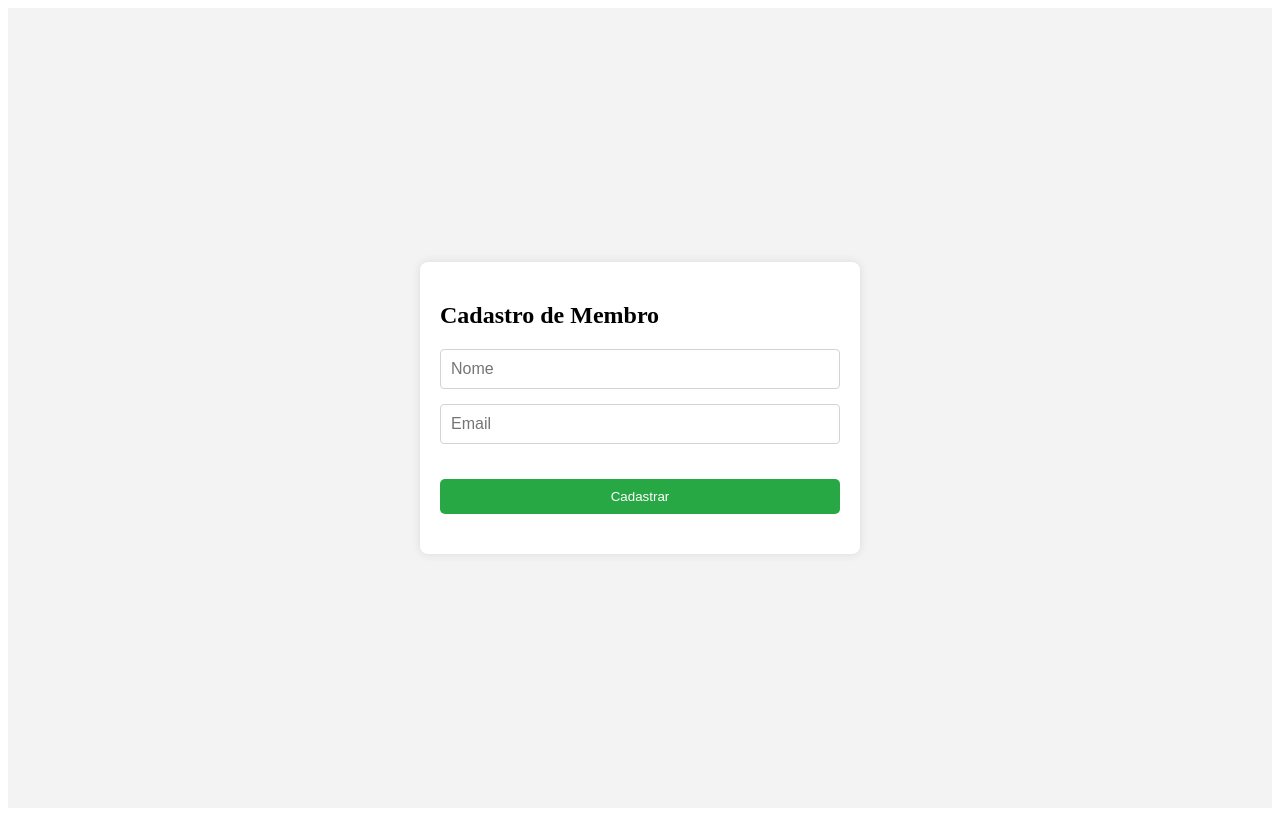
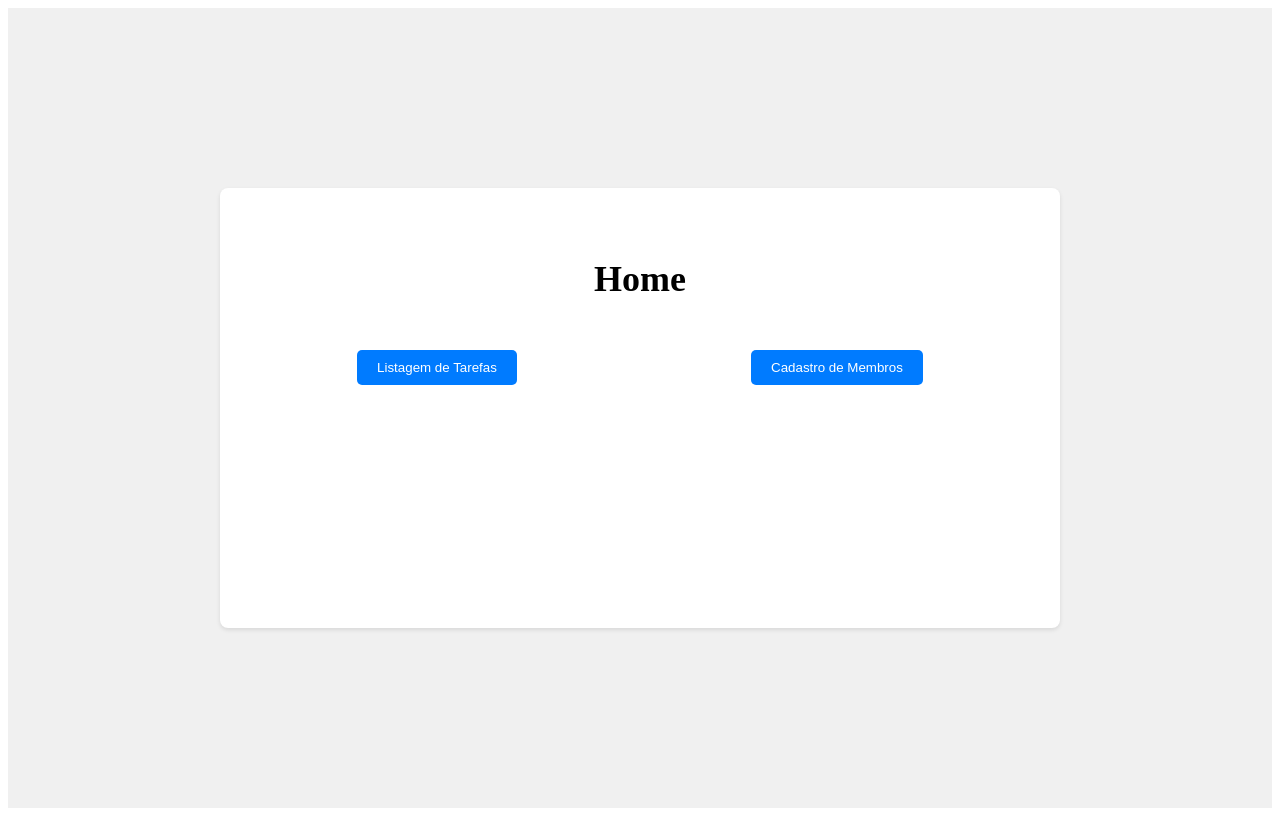
Before and after one commit to lvasconcelos20/testt, a Next.js app in the folder client/: page / in a window 1280 px wide. Built offline with nearby package versions, Linux system fonts and the light colour scheme.

Commit message:
update tela home

```diff
--- a/client/src/pages/index.jsx
+++ b/client/src/pages/index.jsx
@@ -1,12 +1,10 @@
 import React from 'react';
-import CadastroTarefa from './cadastroTarefas';
-import UpdateTarefa from './editTarefa';
-import ListTarefas from './listagemTarefas';
-import CadastroMembro from './cadastro-membro';
+
+import Home from './telaHome';
 
 function App() {
   return (
-    <CadastroMembro/>
+    <Home/>
 
   );
 }
--- a/client/src/pages/listagemTarefas/index.jsx
+++ b/client/src/pages/listagemTarefas/index.jsx
@@ -1,8 +1,7 @@
 import React, { useState, useEffect } from 'react';
 import api from '../../services/api';
-import { Container, Form, Input, TaskList, TaskItem, Page, Loading, NoResults, TaskDetails, EditButton, DeleteButton, Button } from './style';
+import { Container, Form, Input, Button, TaskList, TaskItem, Page, Loading, NoResults, TaskDetails, EditButton, DeleteButton } from './style';
 import { useRouter } from 'next/router';
-
 const ListTarefas = () => {
   const [tasks, setTasks] = useState([]);
   const [email, setEmail] = useState('');
@@ -11,15 +10,13 @@ const ListTarefas = () => {
   const [selectedTask, setSelectedTask] = useState(null); // Estado para armazenar a tarefa selecionada
   const [editMode, setEditMode] = useState(false); // Estado para controle do modo de edição
 
-  const router = useRouter();
-
   useEffect(() => {
-    if (email) {
     listarTarefas(); // Executa a busca assim que o email mudar
-    }
   }, [email]);
 
   const listarTarefas = async () => {
+    if (!email) return;
+
     setIsLoading(true);
 
     try {
@@ -40,14 +37,14 @@ const ListTarefas = () => {
   const handleTaskClick = (task) => {
     setSelectedTask(task);
   };
-
+  const router = useRouter();
   const handleNextEdit = () => {
     router.push('../editTarefa');
   };
+  const handleNextCadastro = () =>{
+    router.push('../cadastroTarefas')
+  }
 
-  const handleNextCadastro = () => {
-    router.push('../cadastroTarefas');
-  };
 
   const handleDeleteButtonClick = async (taskId) => {
     try {
@@ -96,13 +93,13 @@ const ListTarefas = () => {
                 <TaskItem
                   key={index}
                   onClick={() => handleTaskClick(tarefa)}
-                  className={selectedTask?.id === tarefa.id ? 'selected' : ''}
                 >
                   Nome: {tarefa.name}, Prioridade: {tarefa.prioridade}, Finalizada: {tarefa.finalizada ? 'Sim' : 'Não'}
                   {selectedTask?.id === tarefa.id && (
-                    <TaskDetails>
+                    <TaskDetails onClick={handleNextEdit}>
                       <h3>Descrição:</h3>
                       <p>{tarefa.descricao}</p>
+                      {editMode && (
                         <div>
                           <label>
                             Finalizada:
@@ -112,15 +109,16 @@ const ListTarefas = () => {
                               onChange={(e) => handleUpdateFinalizada(tarefa.id, e.target.checked)}
                             />
                           </label>
-                        <EditButton onClick={handleNextEdit}>Editar Tarefa</EditButton>
+                          <EditButton onClick={() => setEditMode(false)}>Cancelar Edição</EditButton>
                           <DeleteButton onClick={() => handleDeleteButtonClick(tarefa.id)}>Excluir Tarefa</DeleteButton>
                         </div>
+                      )}
                     </TaskDetails>
                   )}
                 </TaskItem>
               ))}
             </TaskList>
-            <Button onClick={handleNextCadastro}>Criar Nova Tarefa</Button>
+            <Button onClick={handleNextCadastro} >Criar Nova Tarefa</Button>
           </>
         )}
       </Container>
--- a/client/src/pages/telaHome/index.jsx
+++ b/client/src/pages/telaHome/index.jsx
@@ -0,0 +1,31 @@
+
+import React from 'react';
+import { Container, Menu, Button, Page, Tittle } from './style';
+import { useRouter } from 'next/router';
+
+const Home = () => {
+    const router = useRouter();
+
+    const handleNavigateToTarefas = () => {
+        router.push('../listagemTarefas');
+    };
+
+    const handleNavigateToCadastroMembros = () => {
+        router.push('../cadastro-membro');
+    };
+
+    return (
+        <Page>
+            <Container>
+                <Tittle> <h2>Home</h2></Tittle>
+
+                <Menu>
+                    <Button onClick={handleNavigateToTarefas}>Listagem de Tarefas</Button>
+                    <Button onClick={handleNavigateToCadastroMembros}>Cadastro de Membros</Button>
+                </Menu>
+            </Container>
+        </Page>
+    );
+};
+
+export default Home;
--- a/client/src/pages/telaHome/style.js
+++ b/client/src/pages/telaHome/style.js
@@ -0,0 +1,47 @@
+
+import styled from 'styled-components';
+
+export const Page = styled.div`
+    display: flex;
+    justify-content: center;
+    align-items: center;
+    height: 100vh;
+    background-color: #f0f0f0;
+`;
+
+export const Container = styled.div`
+    width: 80%;
+    max-width: 800px;
+    background-color: white;
+    padding: 20px;
+    border-radius: 8px;
+    box-shadow: 0 2px 4px rgba(0, 0, 0, 0.1);
+    height: 50vh;
+`;
+
+export const Tittle = styled.h2`
+display: flex;
+ align-items: center;
+ justify-content: center;
+
+`
+
+export const Menu = styled.div`
+    display: flex;
+    justify-content: space-around;
+    margin-top: 20px;
+`;
+
+export const Button = styled.button`
+    background-color: #007bff;
+    color: white;
+    border: none;
+    padding: 10px 20px;
+    border-radius: 5px;
+    cursor: pointer;
+    transition: background-color 0.3s ease;
+
+    &:hover {
+        background-color: #0056b3;
+    }
+`;
```
Lines whose indentation alone changed are shown as unchanged.
